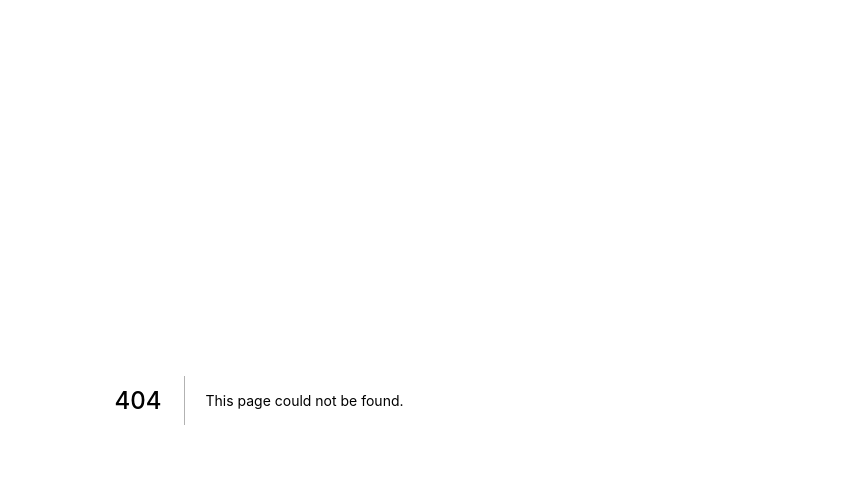
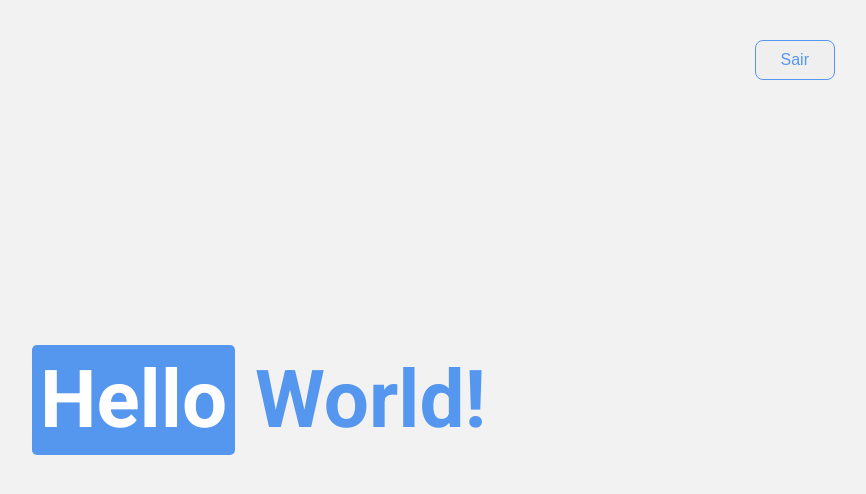
Before and after one commit to jfernandesdev/auth-backend, a Next.js app in the folder frontend/: page /dashboard in a window 1280 px wide. Before the commit this address had no page. Shown: the top 494 px of the page, without its empty margins (381-1247 px from the left). Built offline with nearby package versions, Linux system fonts and the light colour scheme.

Commit message:
FEAT: saving token in cookies

```diff
--- a/frontend/package.json
+++ b/frontend/package.json
@@ -11,6 +11,7 @@
   "dependencies": {
     "axios": "^0.27.2",
     "next": "12.2.2",
+    "nookies": "^2.5.2",
     "react": "18.2.0",
     "react-dom": "18.2.0",
     "sass": "^1.53.0"
--- a/frontend/src/contexts/AuthContext.tsx
+++ b/frontend/src/contexts/AuthContext.tsx
@@ -1,5 +1,14 @@
-import { createContext, ReactNode } from 'react'
+import { createContext, useState, ReactNode } from 'react'
+import { setCookie } from 'nookies'
+import Router from 'next/router'
+
 import { api } from '../services/api'
+
+type User = {
+  email: string
+  permissions: string[]
+  roles: string[]
+}
 
 type SignInCredentials = {
   email: string
@@ -8,6 +17,8 @@ type SignInCredentials = {
 
 type AuthContextData = {
   signIn(credentials: SignInCredentials): Promise<void>
+  signOut: () => void
+  user: User
   isAuthenticated: boolean
 }
 
@@ -18,7 +29,8 @@ type AuthProviderProps = {
 export const AuthContext = createContext({} as AuthContextData)
 
 export function AuthProvider({ children }: AuthProviderProps) {
-  const isAuthenticated = false
+  const [user, setUser] = useState<User>()
+  const isAuthenticated = !!user
 
   async function signIn({ email, password }: SignInCredentials) {
     try {
@@ -27,14 +39,36 @@ export function AuthProvider({ children }: AuthProviderProps) {
         password,
       })
 
-      console.log(response.data)
+      const { token, refreshToken, permissions, roles } = response.data
+
+      setCookie(undefined, 'appnextauth@token', token, {
+        maxAge: 60 * 60 * 24 * 30, // 30 days
+        path: '/'
+      })
+
+      setCookie(undefined, 'appnextauth@refreshToken', refreshToken, {
+        maxAge: 60 * 60 * 24 * 30, // 30 days
+        path: '/'
+      })
+
+      setUser({
+        email,
+        permissions,
+        roles,
+      })
+
+      Router.push('/dashboard')
     } catch (error) {
       console.log(error.message)
     }
   }
 
+  function signOut() {
+    Router.push('/')
+  }
+
   return (
-    <AuthContext.Provider value={{ signIn, isAuthenticated }}>
+    <AuthContext.Provider value={{ signIn, signOut, user, isAuthenticated }}>
       {children}
     </AuthContext.Provider>
   )
--- /dev/null
+++ b/frontend/src/hooks/useAuth.tsx
@@ -0,0 +1,6 @@
+import { useContext } from 'react';
+import { AuthContext } from '../contexts/AuthContext';
+
+export function useAuth() {
+  return useContext(AuthContext);
+}
--- /dev/null
+++ b/frontend/src/pages/dashboard.tsx
@@ -0,0 +1,15 @@
+import { useAuth } from '../hooks/useAuth';
+
+export default function Dashboard() {
+  const { signOut, user } = useAuth();
+
+  return (
+    <div className='container'>
+      <div>
+        <h1 className='hello'><span>Hello</span> World!</h1>
+        <p>{user?.email}</p>
+        <button className='btnExit' onClick={signOut}>Sair</button>
+      </div>
+    </div>
+  );
+}
--- a/frontend/src/styles/globals.scss
+++ b/frontend/src/styles/globals.scss
@@ -5,6 +5,11 @@ body {
   font-family: 'Roboto', Arial, Helvetica, sans-serif;
   background: #f2f2f2;
 }
+
+$primary: #5596ef;
+$secondary: #66a1d1;
+$white: #fff;
+$gray: #757575;
 
 a {
   color: inherit;
@@ -20,12 +25,32 @@ div.container {
   align-items: center;
   justify-content: center;
   height: 100vh;
+  position: relative;
+
+  > div {
+    flex-direction: column;
+    text-align: center;
+
+     .btnExit {
+      border: 1px solid $primary;
+      padding: 10px 25px;
+      color: $primary;
+      border-radius: 8px;
+      cursor: pointer;
+      transition: background 0.2s;
+      font-size: 1rem;
+      position: absolute;
+      top: 5%;
+      right: 5%;
+
+      &:hover {
+        background: $primary;
+        color: #FFF;
+      }
+    }
+  }
 }
 
-$primary: #5596ef;
-$secondary: #66a1d1;
-$white: #fff;
-$gray: #757575;
 
 form {
   width: min(300px, 100%);
@@ -111,3 +136,15 @@ form {
     }
   }
 }
+
+h1.hello {
+  font-size: 5rem;
+  color: $primary;
+
+  > span {
+    background: $primary;
+    color: $white;
+    padding: 8px;
+    border-radius: 5px;
+  }
+}
```
Also changed, not shown: frontend/src/pages/index.tsx (+4 -3 lines), 1 other file (tests, documents, lock files or other folders).
